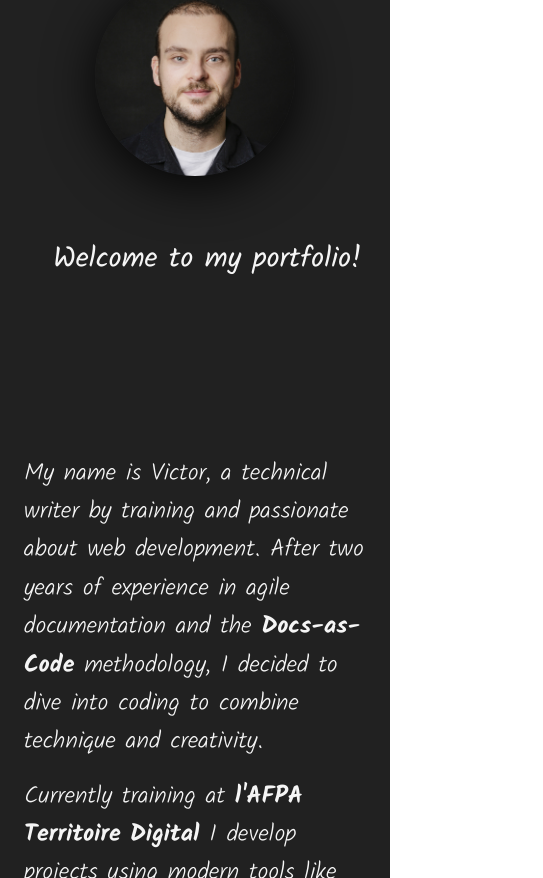
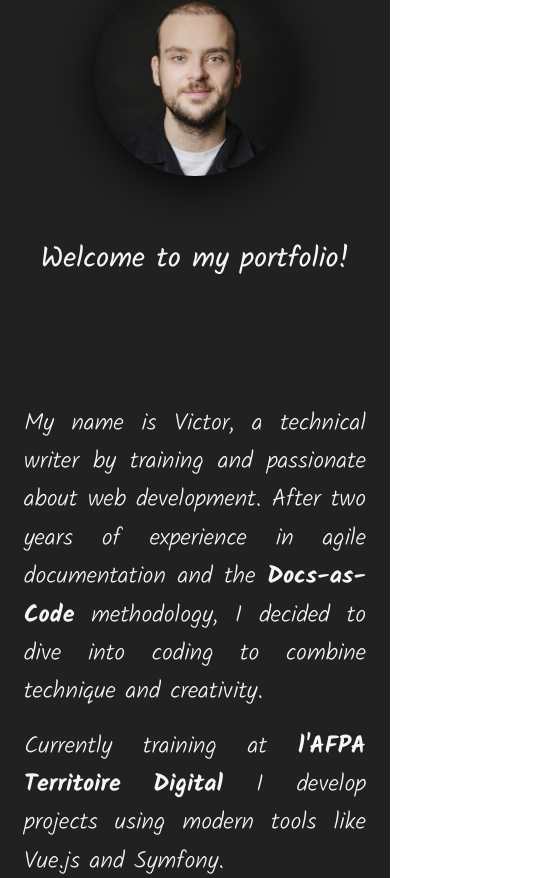
Before and after one commit to VictorDvs/Portfolio, a Vue app: page / in a window 390 px wide. Shown: the part 222-1100 px from the top of the page, 543 px wide, since content can reach past the window. Built offline with nearby package versions, Linux system fonts and the light colour scheme; a web font is replaced by a local one.

Commit message:
fix width section home pour responsive

```diff
--- a/src/assets/styles/_home.scss
+++ b/src/assets/styles/_home.scss
@@ -1,3 +1,7 @@
+// * {
+//   outline: 1px solid red;
+// }
+
 /* Liens */
 a {
     color: #f5f5f5;
@@ -19,22 +23,21 @@ a {
     padding-top: 150px;
     padding-bottom: 125px;
     background-color: #121212ee;
-    min-height: 100%;
-    min-width: 100%;
+    // min-height: 100%;
+    // min-width: 100%;
   }
 
   /* Section Bio */
-  .bio {
-    padding-top: 50px;
-  }
+  // .bio {
+  //   padding-top: 50px;
+  // }
 
   /* Texte d'introduction de la page d'accueil */
   .home-text-intro {
     padding: 50px 0;
-    margin-left: 25px;
     font-family: "Istok Web", sans-serif;
     font-weight: 500;
-    min-width: 670px;
+    // min-width: 670px;
   }
 
   /* Image de profil */
@@ -50,9 +53,8 @@ a {
     text-align: left;
     border-radius: 200px 25px 200px 26px;
     min-height: 75vh;
-    width: 90%;
+    width: 100%;
     max-width: 75%;
-    margin: 0 auto;
     padding: 40px;
     box-shadow: 0 10px 50px rgba(0, 0, 0, 0.637);
     overflow: auto;
@@ -172,7 +174,7 @@ a {
     }
     #text-body {
       font-size: 1.2em;
-      text-align: center;
+      text-align: left;
     }
   }
 
@@ -186,12 +188,15 @@ a {
       font-size: 1.1em;
       line-height: 1.6;
       margin: 0 10px;
+      text-align: justify;
     }
     .tem {
       font-size: 1em;
       border-radius: 100px 0px 100px 0px;
       padding: 15px;
       width: 100%;
+      max-width: 100%;
+      text-align: justify;
     }
   }
 
@@ -203,6 +208,11 @@ a {
     }
     #text-body {
       font-size: 1em;
-      text-align: left;
+      text-align: justify;
+    }
+
+    .tem {
+      max-width: 100%;
+      text-align: justify;
     }
   }
```
